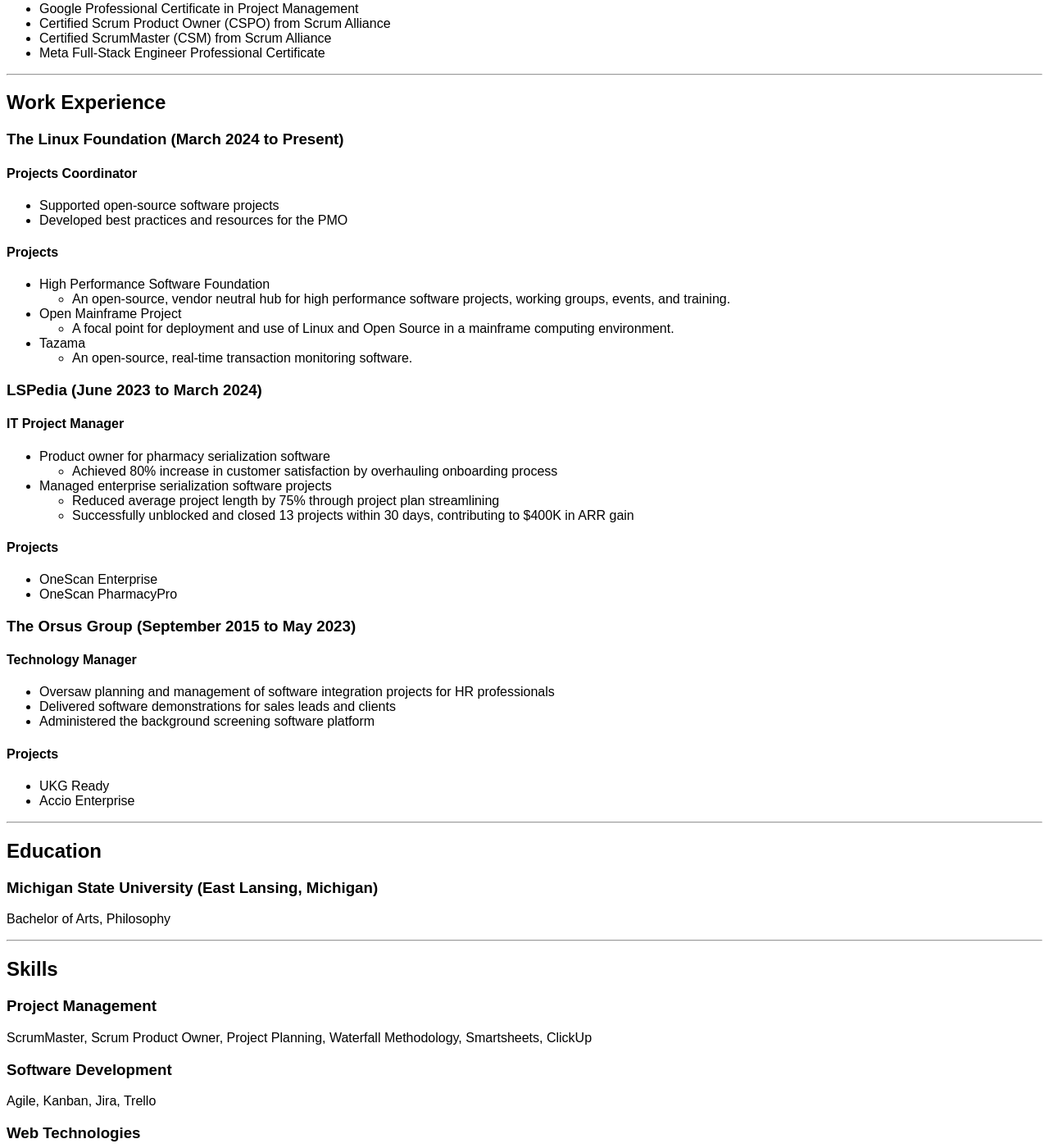
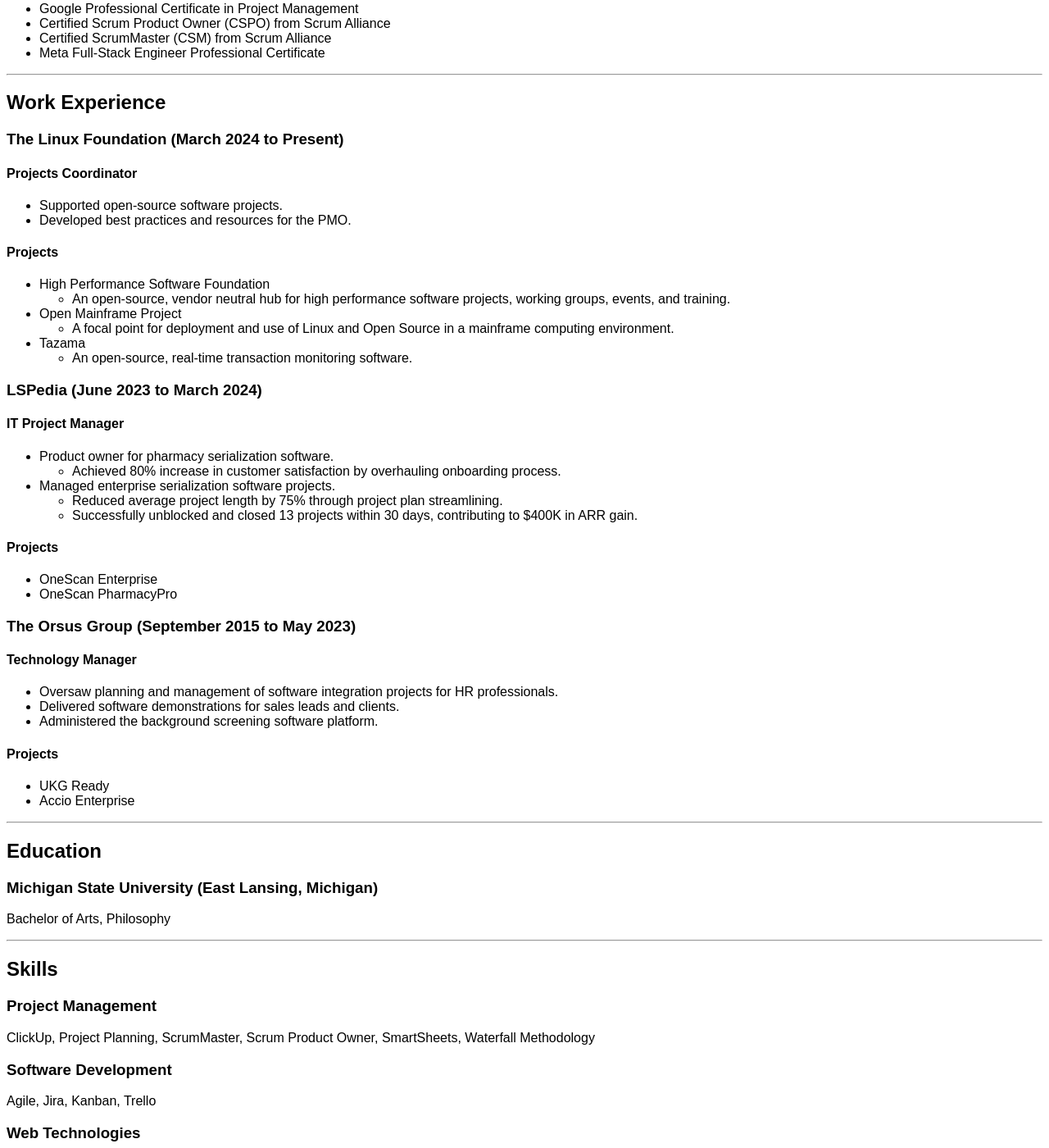
Before and after one commit to slandath/slandath.github.io, a Jekyll site: the page built from resume.md, in a window 1280 px wide and 1400 px high, scrolled down 268 px. Shown: the whole window at 82% size. Built offline with Jekyll 4.4.1, drawn with Linux system fonts in a browser that asks for light colours.

Commit message:
layout tweaks

```diff
--- a/resume.md
+++ b/resume.md
@@ -27,8 +27,8 @@
 
 #### Projects Coordinator
 
-* Supported open-source software projects
-* Developed best practices and resources for the PMO
+* Supported open-source software projects.
+* Developed best practices and resources for the PMO.
 
 #### Projects
 
@@ -43,11 +43,11 @@
 
 #### IT Project Manager
 
-* Product owner for pharmacy serialization software
-  * Achieved 80% increase in customer satisfaction by overhauling onboarding process
-* Managed enterprise serialization software projects
-  * Reduced average project length by 75% through project plan streamlining
-  * Successfully unblocked and closed 13 projects within 30 days, contributing to $400K in ARR gain
+* Product owner for pharmacy serialization software.
+  * Achieved 80% increase in customer satisfaction by overhauling onboarding process.
+* Managed enterprise serialization software projects.
+  * Reduced average project length by 75% through project plan streamlining.
+  * Successfully unblocked and closed 13 projects within 30 days, contributing to $400K in ARR gain.
 
 #### Projects
 * OneScan Enterprise
@@ -57,9 +57,9 @@
 
 #### Technology Manager
 
-* Oversaw planning and management of software integration projects for HR professionals
-* Delivered software demonstrations for sales leads and clients
-* Administered the background screening software platform
+* Oversaw planning and management of software integration projects for HR professionals.
+* Delivered software demonstrations for sales leads and clients.
+* Administered the background screening software platform.
 
 #### Projects
 
@@ -80,11 +80,11 @@
 
 ### Project Management
 
-ScrumMaster, Scrum Product Owner, Project Planning, Waterfall Methodology, Smartsheets, ClickUp
+ClickUp, Project Planning, ScrumMaster, Scrum Product Owner, SmartSheets, Waterfall Methodology
 
 ### Software Development
 
-Agile, Kanban, Jira, Trello
+Agile, Jira, Kanban, Trello
 
 ### Web Technologies
 
```
